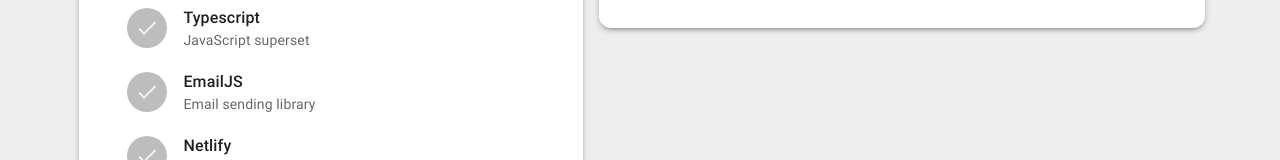
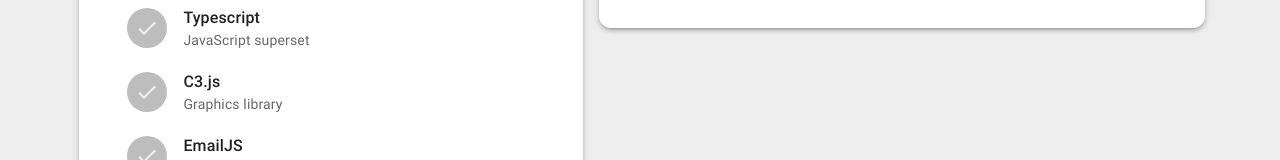
Before and after one commit to tarciziofcipriano/portfolio, a React (Create React App) app: page /portfolio in a window 1280 px wide. Shown: the part 640-800 px from the top of the page. Built offline with nearby package versions, Linux system fonts and the light colour scheme.

Commit message:
Adicionar descrição da lib C3

```diff
--- a/src/pages/Portfolio.tsx
+++ b/src/pages/Portfolio.tsx
@@ -85,6 +85,12 @@
         link: "https://www.typescriptlang.org/",
         icon: <CheckIcon />,
         description: t("ABOUT_THE_PORTFOLIO.TYPESCRIPT"),
+      },
+      {
+        title: "C3.js",
+        link: "https://c3js.org/",
+        icon: <CheckIcon />,
+        description: t("ABOUT_THE_PORTFOLIO.C3"),
       },
       {
         title: "EmailJS",
--- a/src/translations/translations.ts
+++ b/src/translations/translations.ts
@@ -3,6 +3,7 @@
   en: {
     translation: {
       ABOUT_THE_PORTFOLIO: {
+        C3: "Graphics library",
         EMAILJS: "Email sending library",
         I18NEXT: "Internationalization library",
         MUI: "ReactJS component library",
@@ -84,6 +85,7 @@
   es: {
     translation: {
       ABOUT_THE_PORTFOLIO: {
+        C3: "Biblioteca de gráficos",
         EMAILJS: "Biblioteca de envío de correo electrónico",
         I18NEXT: "Biblioteca de internacionalización",
         MUI: "Biblioteca de componentes ReactJS",
@@ -167,6 +169,7 @@
   pt: {
     translation: {
       ABOUT_THE_PORTFOLIO: {
+        C3: "Biblioteca de gráficos",
         EMAILJS: "Biblioteca de envio de e-mails",
         I18NEXT: "Biblioteca de internacionalização",
         MUI: "Biblioteca de componentes ReactJS",
```
Also changed, not shown: 1 other file (tests, documents, lock files or other folders).
